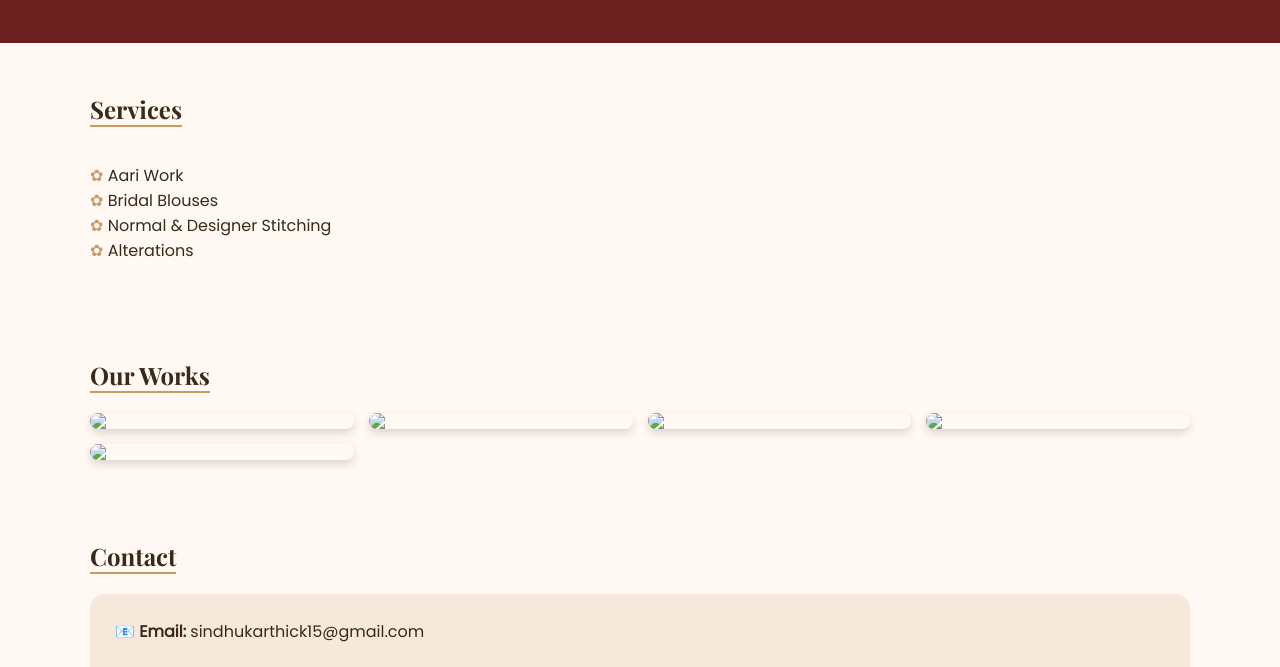
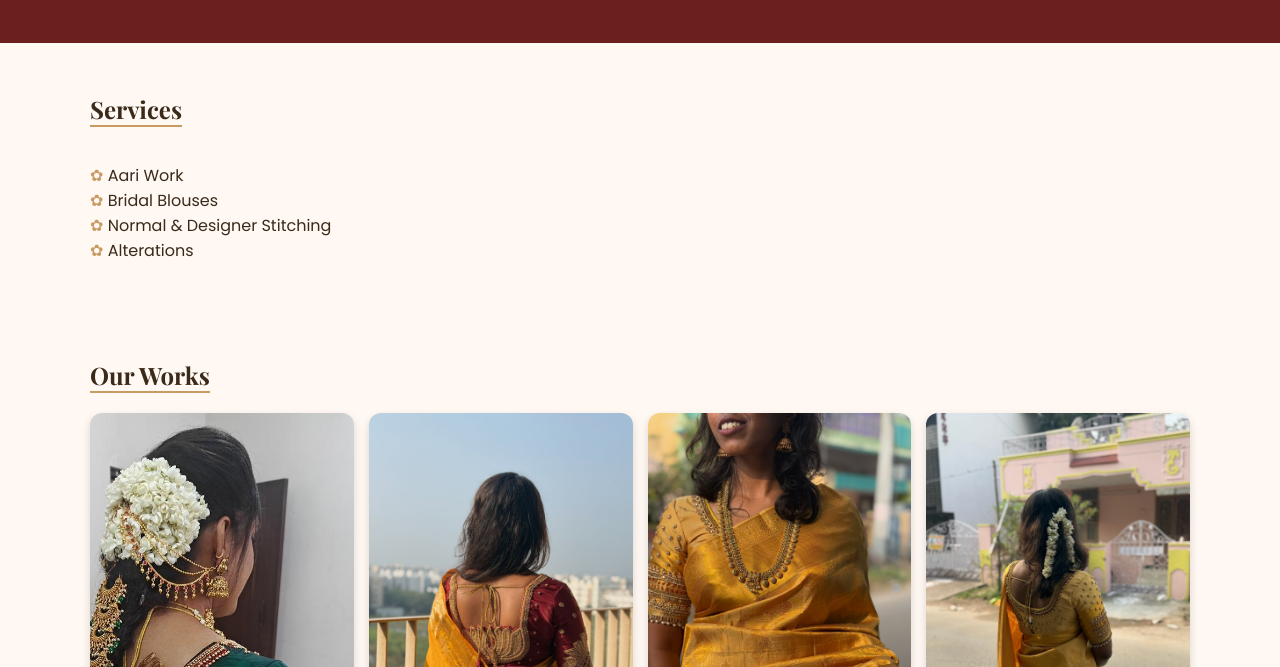
Before and after one commit to SindhuAariDesigner/SindhuAariDesigner.github.io, a plain HTML site: page index.html in a window 1280 px wide. Shown: the part 117-784 px from the top of the page. Drawn offline with nearby package versions, Linux system fonts and the light colour scheme.

Commit message:
Fix image extensions

```diff
--- a/index.html
+++ b/index.html
@@ -103,11 +103,11 @@ footer {
   <h2>Our Works</h2>
   <div class="gallery">
     <!-- ADD NEW IMAGES HERE -->
-    <img src="assets/images/work1.jpg">
-    <img src="assets/images/work2.jpg">
-    <img src="assets/images/work3.jpg">
-    <img src="assets/images/work4.jpg">
-    <img src="assets/images/work5.jpg">
+    <img src="assets/images/work1.jpeg">
+    <img src="assets/images/work2.jpeg">
+    <img src="assets/images/work3.jpeg">
+    <img src="assets/images/work4.jpeg">
+    <img src="assets/images/work5.jpeg">
   </div>
 </section>
 
```
